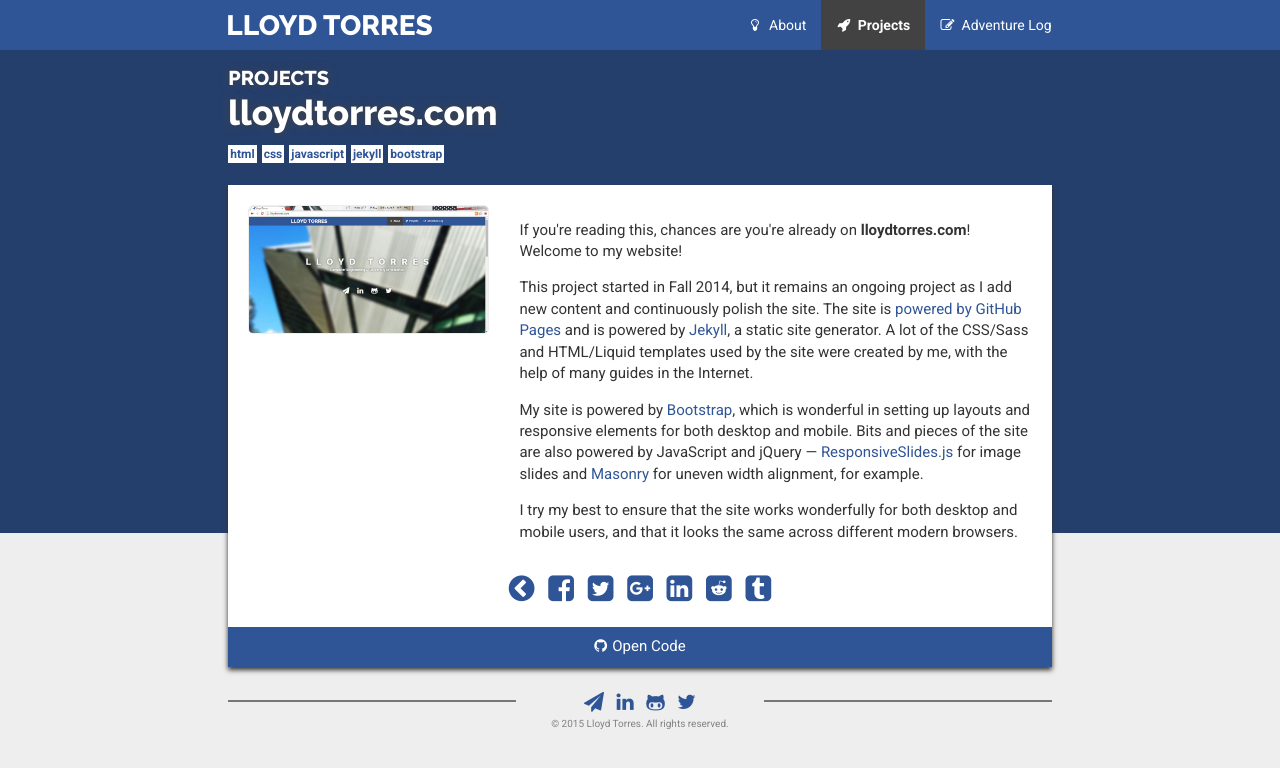
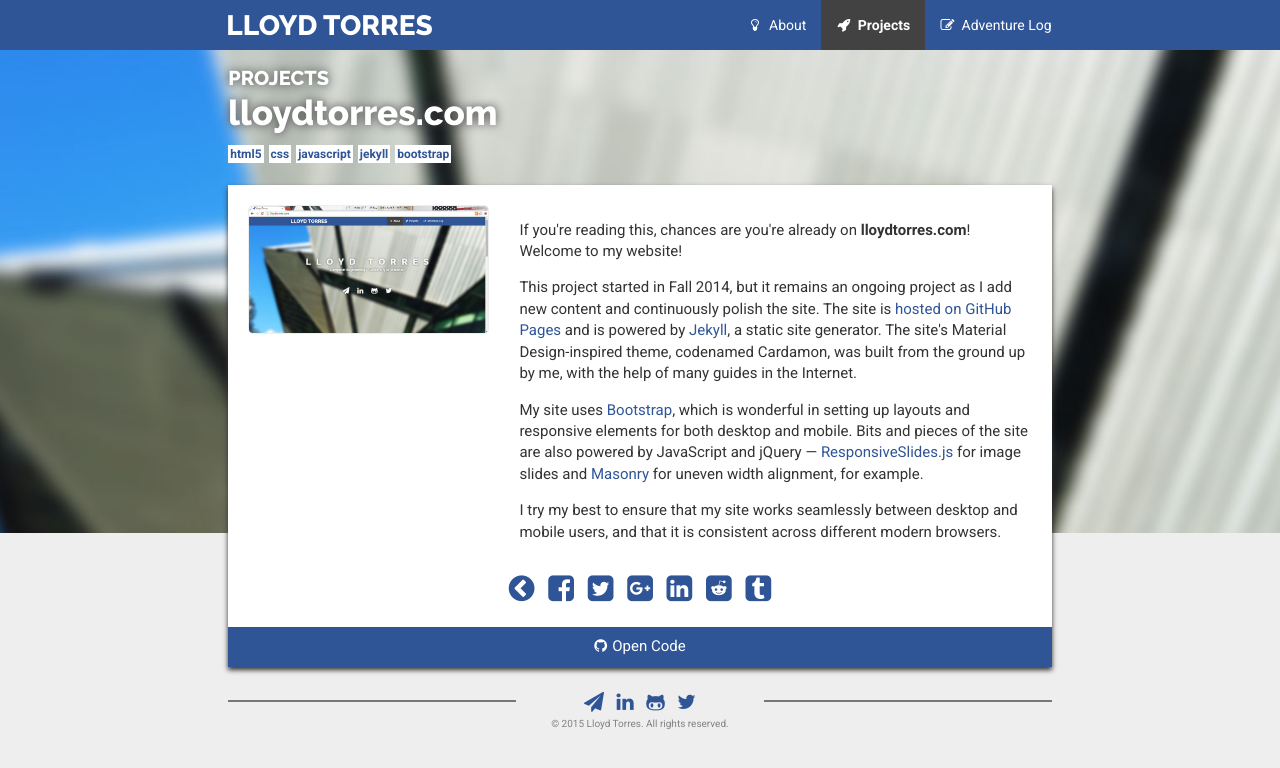
Before and after one commit to lloydtorres/lloydtorres.github.io, a Jekyll site: the page built from website.md, in a window 1280 px wide. Shown: the top 768 px of the page. Built offline with Jekyll 4.4.1, drawn with Linux system fonts in a browser that asks for light colours; nearby versions of some CDN libraries.

Commit message:
Update website project description

```diff
--- a/website.md
+++ b/website.md
@@ -2,17 +2,17 @@
 layout: project
 title: lloydtorres.com
 github: https://github.com/lloydtorres/lloydtorres.com.staging
-color: "#253F6D"
+header: "/images/headers/header.jpg"
 permalink: /projects/website/
 categories:
 - projects
 tags:
-- html
+- html5
 - css
 - javascript
 - jekyll
 - bootstrap
-description: My personal website built with Jekyll and Bootstrap.
+description: It's the site you're (probably) on right now. Material Design-inspired theme built from scratch with the help of Bootstrap.
 prev_banner: "/images/projects/website/website-preview.png"
 sequence: -9
 ---
@@ -25,10 +25,10 @@
     <div class="col-sm-8">
         <p>If you're reading this, chances are you're already on <strong>lloydtorres.com</strong>! Welcome to my website!</p>
 
-        <p>This project started in Fall 2014, but it remains an ongoing project as I add new content and continuously polish the site. The site is <a href="https://github.com/lloydtorres/lloydtorres.com.staging">powered by GitHub Pages</a> and is powered by <a href="http://jekyllrb.com/">Jekyll</a>, a static site generator. A lot of the CSS/Sass and HTML/Liquid templates used by the site were created by me, with the help of many guides in the Internet.</p>
+        <p>This project started in Fall 2014, but it remains an ongoing project as I add new content and continuously polish the site. The site is <a href="https://github.com/lloydtorres/lloydtorres.com.staging">hosted on GitHub Pages</a> and is powered by <a href="http://jekyllrb.com/">Jekyll</a>, a static site generator. The site's Material Design-inspired theme, codenamed Cardamon, was built from the ground up by me, with the help of many guides in the Internet.</p>
 
-        <p>My site is powered by <a href="http://getbootstrap.com/">Bootstrap</a>, which is wonderful in setting up layouts and responsive elements for both desktop and mobile. Bits and pieces of the site are also powered by JavaScript and jQuery — <a href="http://responsiveslides.com/">ResponsiveSlides.js</a> for image slides and <a href="http://masonry.desandro.com/">Masonry</a> for uneven width alignment, for example.</p>
+        <p>My site uses <a href="http://getbootstrap.com/">Bootstrap</a>, which is wonderful in setting up layouts and responsive elements for both desktop and mobile. Bits and pieces of the site are also powered by JavaScript and jQuery — <a href="http://responsiveslides.com/">ResponsiveSlides.js</a> for image slides and <a href="http://masonry.desandro.com/">Masonry</a> for uneven width alignment, for example.</p>
 
-        <p>I try my best to ensure that the site works wonderfully for both desktop and mobile users, and that it looks the same across different modern browsers.</p>
+        <p>I try my best to ensure that my site works seamlessly between desktop and mobile users, and that it is consistent across different modern browsers.</p>
     </div>
 </div>
```
